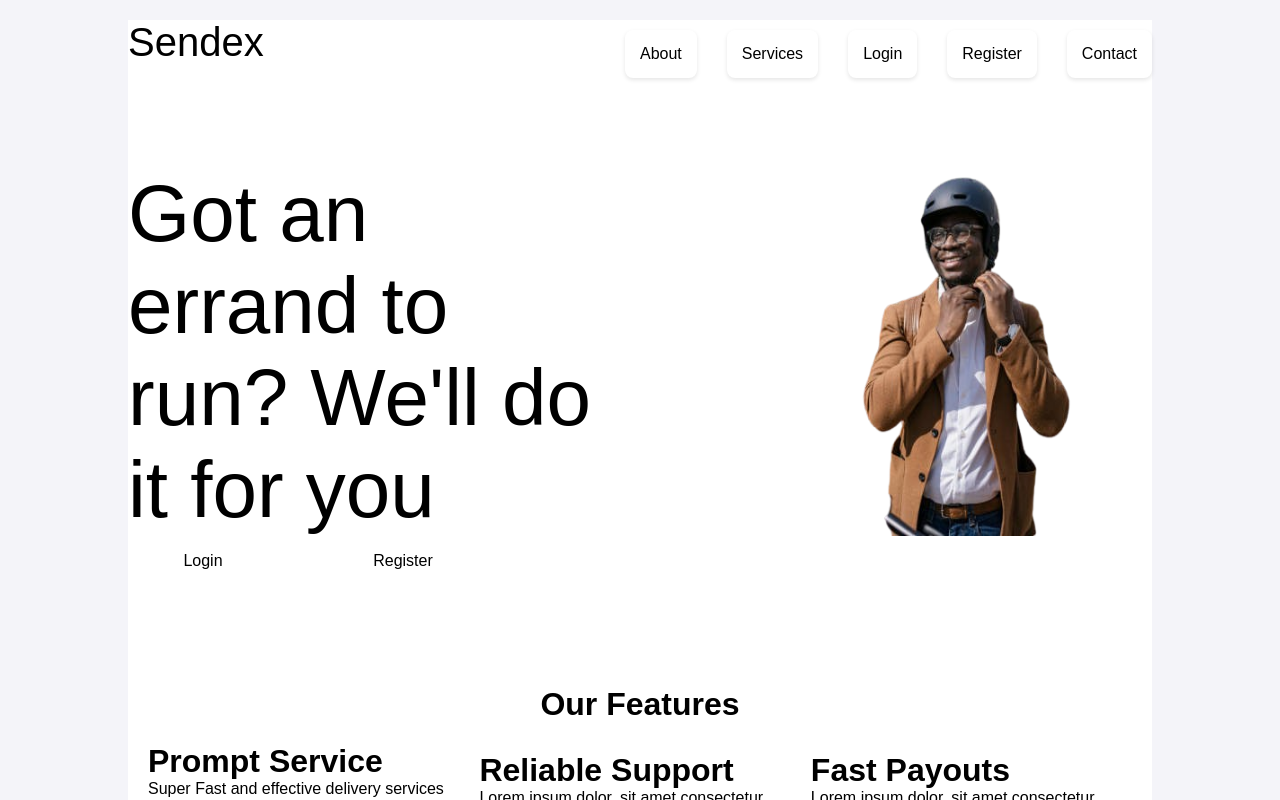
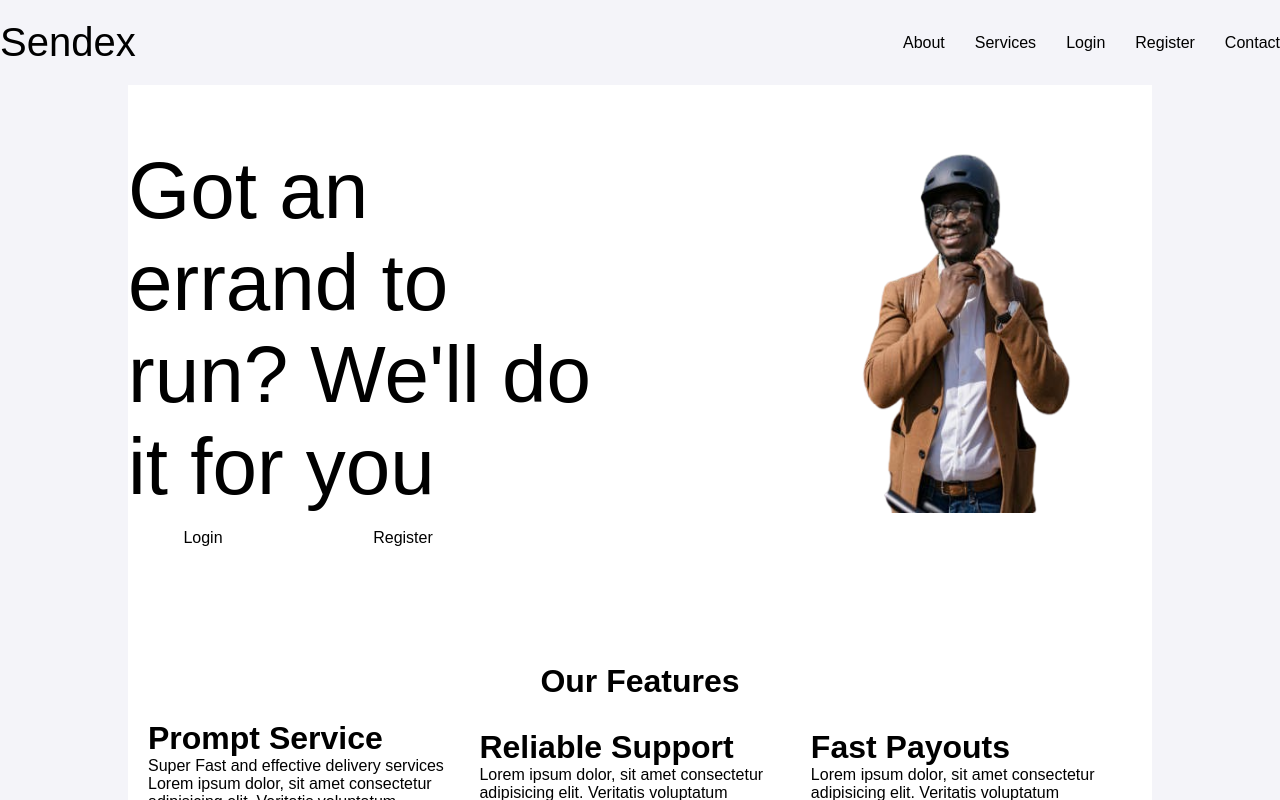
Before and after one commit to ericogbekene/Sendex, a React (Vite) app in the folder frontend/: page / in a window 1280 px wide. Shown: the top 800 px of the page. Built offline with nearby package versions, Linux system fonts and the light colour scheme.

Commit message:
latestcommit to edit dashboad styling and make navbar persist accross all screens

```diff
--- a/frontend/src/App.css
+++ b/frontend/src/App.css
@@ -51,7 +51,7 @@
     margin: 20px 0;
   }
 
-  form {
+  orm {
     background: #fff;
     padding: 20px;
     border-radius: 8px;
@@ -80,24 +80,25 @@
     cursor: pointer;
   }
 
-  button:hover {
+button:hover {
     background: #218838;
   }
 
-  .dashboard {
+
+.dashboard {
     width: 100%;
   }
 
-  .dashboard h2 {
+.dashboard h2 {
     margin-top: 20px;
   }
 
-  ul {
+.dashboard ul {
     list-style: none;
     padding: 0;
   }
 
-  li {
+.dashboard li {
     background: #fff;
     margin: 10px 0;
     padding: 15px;
@@ -105,7 +106,7 @@
     box-shadow: 0 2px 4px rgba(0, 0, 0, 0.1);
   }
 
-  li span {
+.dashboard li span {
     display: block;
   }
 
@@ -113,4 +114,7 @@
     display: flex;
     justify-content: center;
     align-items: center;
+    margin: 10px;
+    padding: 10px;
+    gap: 5rem;
 }
--- a/frontend/src/App.jsx
+++ b/frontend/src/App.jsx
@@ -5,12 +5,16 @@ import Register from './pages/Register'
 import Dashboard from './pages/Dashboard';
 //import Header from './components/Header';
 import './App.css';
+import Navbar from './components/Navbar';
 
 function App() {
   return (
     <>
         <BrowserRouter>
+            <Navbar />
             <Routes>
+                {/* render Navbar component here so it persists */}
+                {/* accross all screens */}
                 <Route index element={<Home />}/>
                 <Route path="/login" element={<Login />}/>
                 <Route path="/register" element={<Register />}/>
--- a/frontend/src/components/OrderForm.jsx
+++ b/frontend/src/components/OrderForm.jsx
@@ -30,8 +30,8 @@ const OrderForm = ({ token, onOrderCreated }) => {
   return (
     <form onSubmit={handleSubmit}>
       <h2>Create New Errand</h2>
+      <input type="text" name="location" placeholder="Location" onChange={handleChange} />
       <textarea name="description" placeholder="Description" onChange={handleChange} />
-      <input type="text" name="location" placeholder="Location" onChange={handleChange} />
       <input type="number" name="budget" placeholder="Budget" onChange={handleChange} />
       <button type="submit">Create Order</button>
     </form>
--- a/frontend/src/components/ReviewForm.jsx
+++ b/frontend/src/components/ReviewForm.jsx
@@ -29,10 +29,10 @@ const ReviewForm = ({ token, onReviewCreated }) => {
 
   return (
     <form onSubmit={handleSubmit}>
-      <h2>Create New Review</h2>
+      <h2 className='text-red '>Create New Review</h2>
       <input type="text" name="order_id" placeholder="Order ID" onChange={handleChange} />
+      <textarea name="comment" placeholder="Comment" onChange={handleChange} />
       <input type="number" name="rating" placeholder="Rating" onChange={handleChange} />
-      <textarea name="comment" placeholder="Comment" onChange={handleChange} />
       <button type="submit">Create Review</button>
     </form>
   );
--- /dev/null
+++ b/frontend/src/pages/Dashboard.css
@@ -0,0 +1,3 @@
+{
+
+}
--- a/frontend/src/pages/Dashboard.jsx
+++ b/frontend/src/pages/Dashboard.jsx
@@ -2,6 +2,8 @@ import React, { useEffect, useState } from 'react';
 import axios from 'axios';
 import OrderForm from '../components/OrderForm';
 import ReviewForm from '../components/ReviewForm';
+import Navbar from '../components/Navbar';
+import './Dashboard.css'
 
 const Dashboard = ({ token }) => {
   const [orders, setOrders] = useState([]);
--- a/frontend/src/pages/Home.jsx
+++ b/frontend/src/pages/Home.jsx
@@ -9,7 +9,7 @@ import Cta from '../components/cta';
 function Home() {
   return (
     <div className="home">
-        <Navbar />
+        {/*<Navbar />*/}
         <Body />
         <Featured/>
         <Cta/>
--- a/frontend/src/pages/Login.jsx
+++ b/frontend/src/pages/Login.jsx
@@ -52,9 +52,8 @@ function Login() {
             <form onSubmit={addLoginInfo}>
                 <input type="email" placeholder="Email" value={newEmail} onChange={handleEmailChange} required/>
                 <input type="password" placeholder="Password" value={newPassword} onChange={handlePasswordChange} required/>
-                <button className="button" >LOG IN</button>
+                <button className="button" onClick={handleLogin}>LOG IN</button>
             </form>
-            <button className="button" onClick={handleLogin}>LOG IN</button>
             <p className="forgot_pwd login_text ">Forgot password?</p>
             <div className="create_acct">
                 <p className="login_text">Don't have an account?</p>
```
